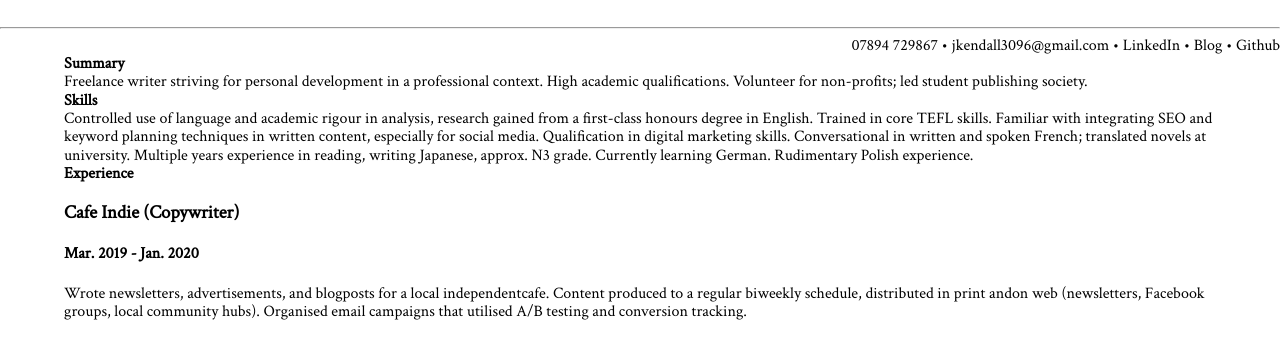
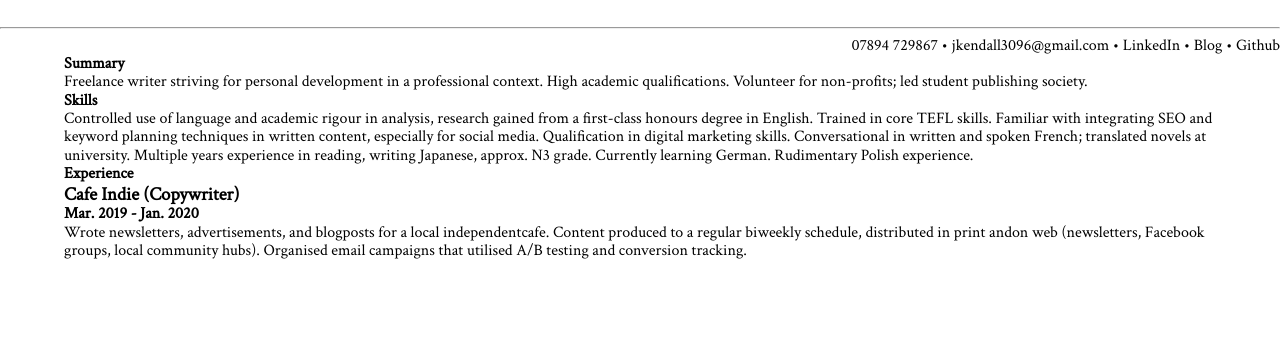
Before and after one commit to jkendall327/Portfolio, a website built with Parcel: page resume.html in a window 1280 px wide. Shown: the part 93-452 px from the top of the page. Built offline with nearby package versions, Linux system fonts and the light colour scheme.

Commit message:
Items aligned on rows by removing margins.

```diff
--- a/css/resume.css
+++ b/css/resume.css
@@ -6,7 +6,7 @@ body {
 main {
     display: grid;
     grid-template-columns: 20px auto auto auto 20px;
-    grid-template-rows: auto auto auto auto;
+    grid-template-rows: auto auto auto auto auto auto auto;
     gap: 1em;
 
     margin-left: 5%;
@@ -31,6 +31,20 @@ main {
 
 .entry {
     grid-column: 3/4;
+
+    margin: 0;
+}
+
+.title {
+    grid-column: 3/4;
+
+    margin: 0;
+}
+
+.date {
+    grid-column: 4/5;
+
+    margin: 0;
 }
 
  /* Individual item positioning */
@@ -42,3 +56,11 @@ main {
 .skills .entry-skills{
     grid-row: 2/3;
 }
+
+.experience .title-indie {
+    grid-row: 3/4;
+}
+
+.entry-indie{
+    grid-row: 4/5;
+}
--- a/resume.html
+++ b/resume.html
@@ -53,17 +53,16 @@
 
         <div class="heading experience">Experience</div>
 
-        <div class="entry entry-experience indie">
 
-            <h3 class="title title-indie">Cafe Indie (Copywriter)</h3>
+        <h3 class="title title-indie">Cafe Indie (Copywriter)</h3>
 
-            <h4 class="date date-indie">Mar. 2019 - Jan. 2020</h4>
+        <h4 class="date date-indie">Mar. 2019 - Jan. 2020</h4>
 
-            <p class="entry entry-indie">Wrote newsletters, advertisements, and blogposts for a local independentcafe. Content
-                produced to a regular biweekly schedule, distributed in print andon web (newsletters, Facebook groups,
-                local community hubs). Organised email campaigns that utilised A/B testing and conversion tracking.</p>
+        <p class="entry entry-indie">Wrote newsletters, advertisements, and blogposts for a local independentcafe. Content
+            produced to a regular biweekly schedule, distributed in print andon web (newsletters, Facebook groups,
+            local community hubs). Organised email campaigns that utilised A/B testing and conversion tracking.</p>
 
-        </div>
+
 
     </main>
 
```
